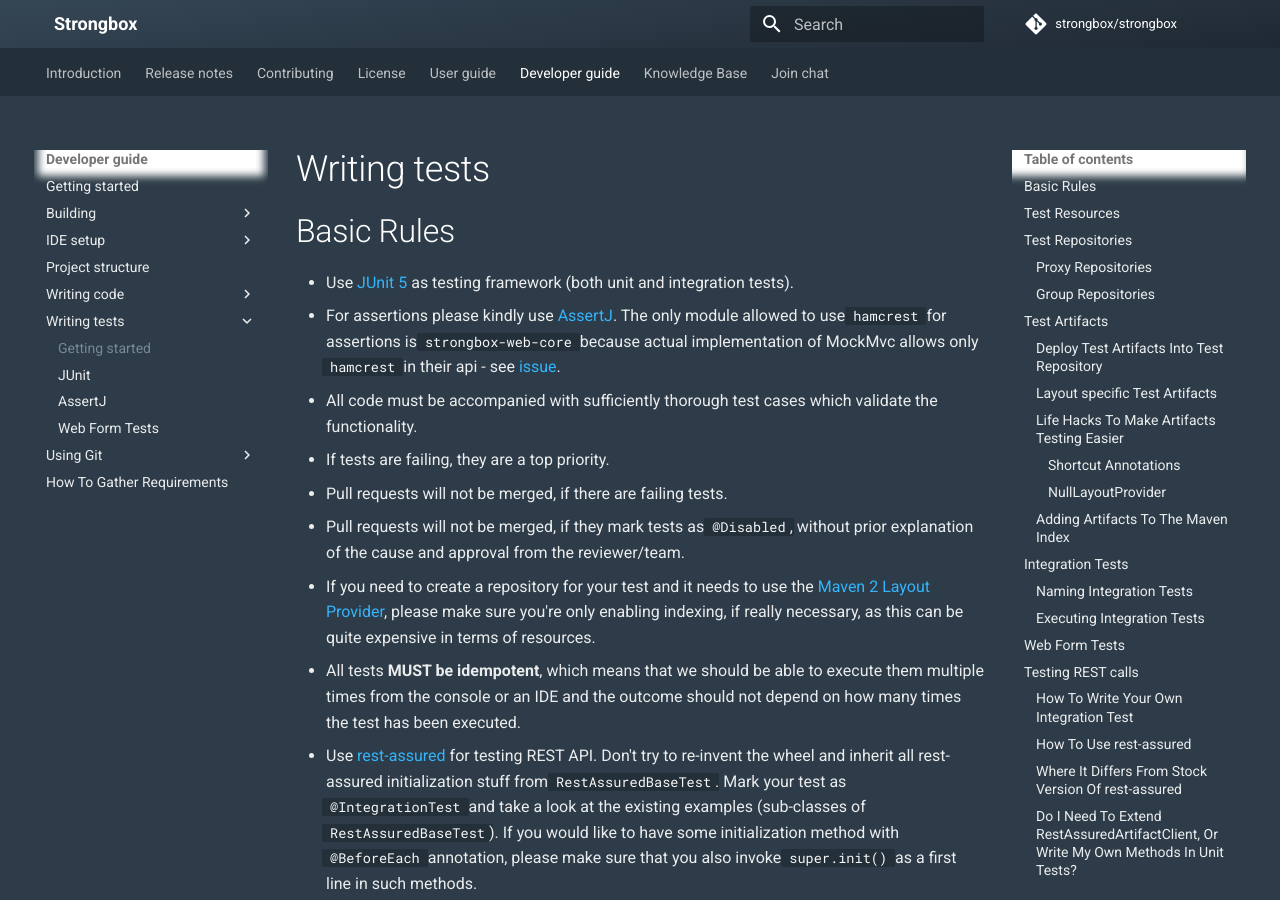
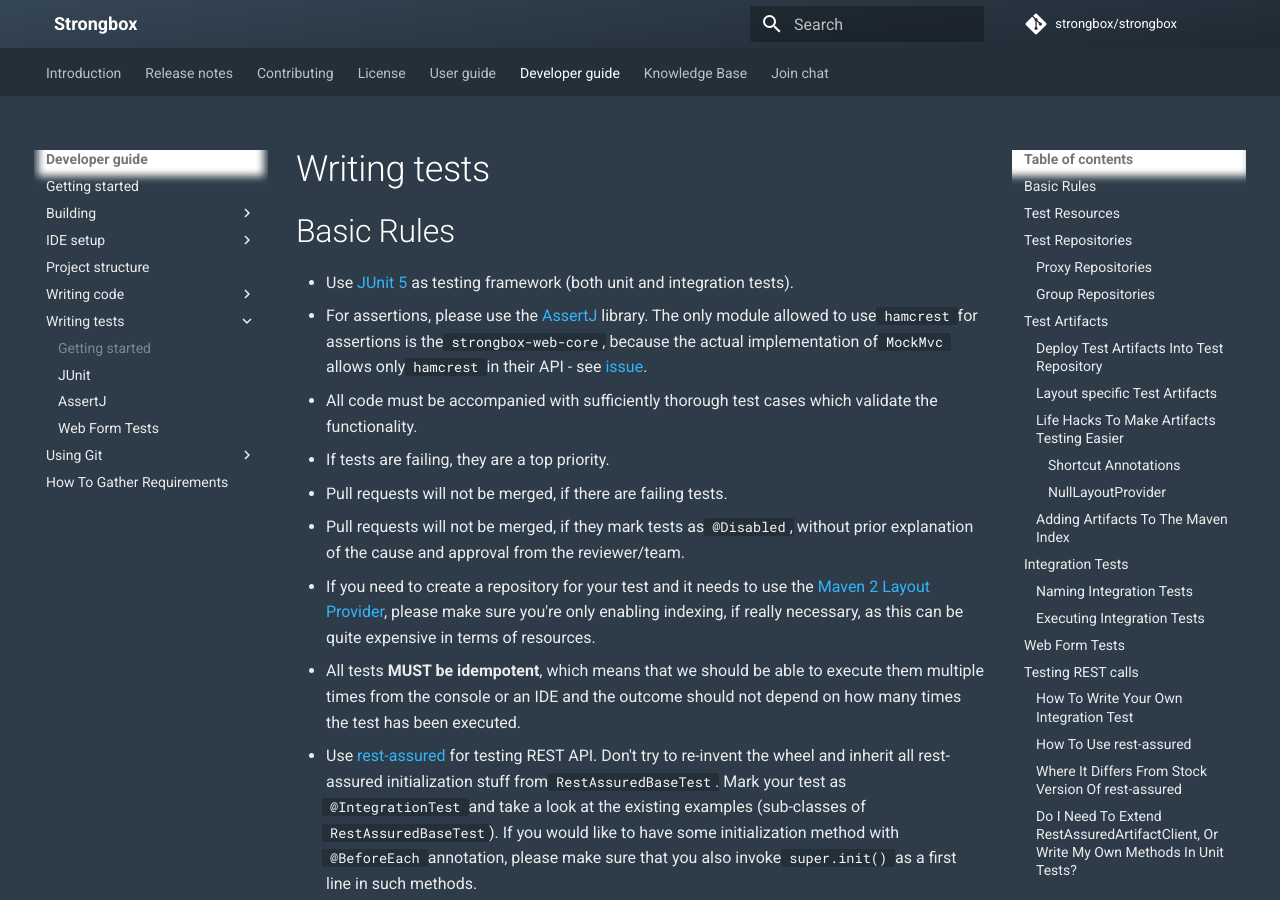
Before and after one commit to strongbox/strongbox-docs, an MkDocs documentation site: the page built from docs/developer-guide/writing-tests.md, in a window 1280 px wide and 900 px high. Built offline with MkDocs 1.6.1 and Material for MkDocs 9.7.7, drawn with Linux system fonts in a browser that asks for light colours; comment, search, counter and statistics services are not loaded.

Commit message:
Update writing-tests.md
MInor corrections.

```diff
--- a/docs/developer-guide/writing-tests.md
+++ b/docs/developer-guide/writing-tests.md
@@ -3,7 +3,7 @@
 ## Basic Rules
 
 * Use [JUnit 5] as testing framework (both unit and integration tests).
-* For assertions please kindly use [AssertJ]. The only module allowed to use `hamcrest` for assertions is `strongbox-web-core` because actual implementation of MockMvc allows only `hamcrest` in their api - see [issue](https://github.com/spring-projects/spring-framework/issues/21178).
+* For assertions, please use the [AssertJ] library. The only module allowed to use `hamcrest` for assertions is the `strongbox-web-core`, because the actual implementation of `MockMvc` allows only `hamcrest` in their API - see [issue](https://github.com/spring-projects/spring-framework/issues/21178).
 * All code must be accompanied with sufficiently thorough test cases which validate the functionality.
 * If tests are failing, they are a top priority.
 * Pull requests will not be merged, if there are failing tests.
```
